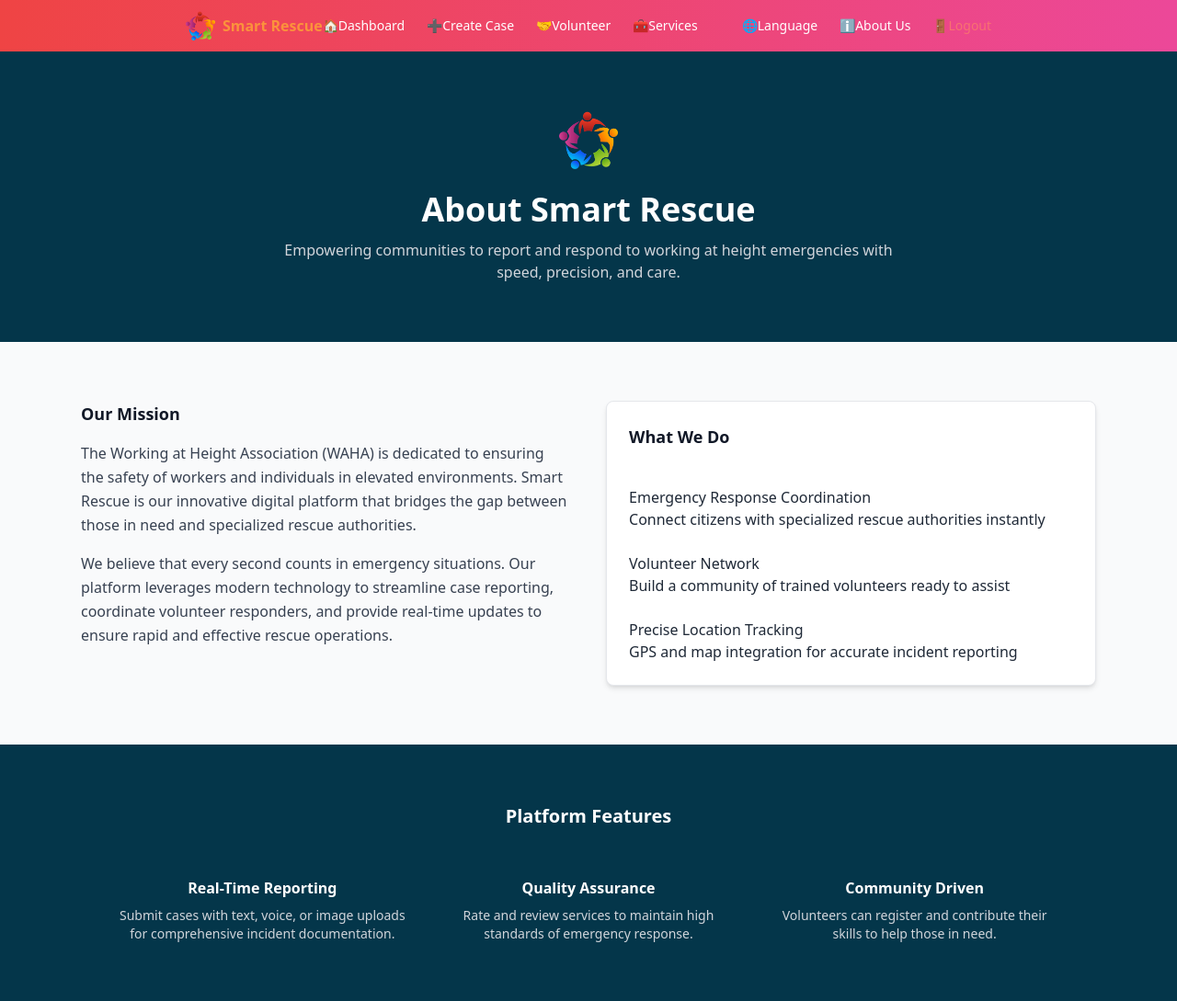
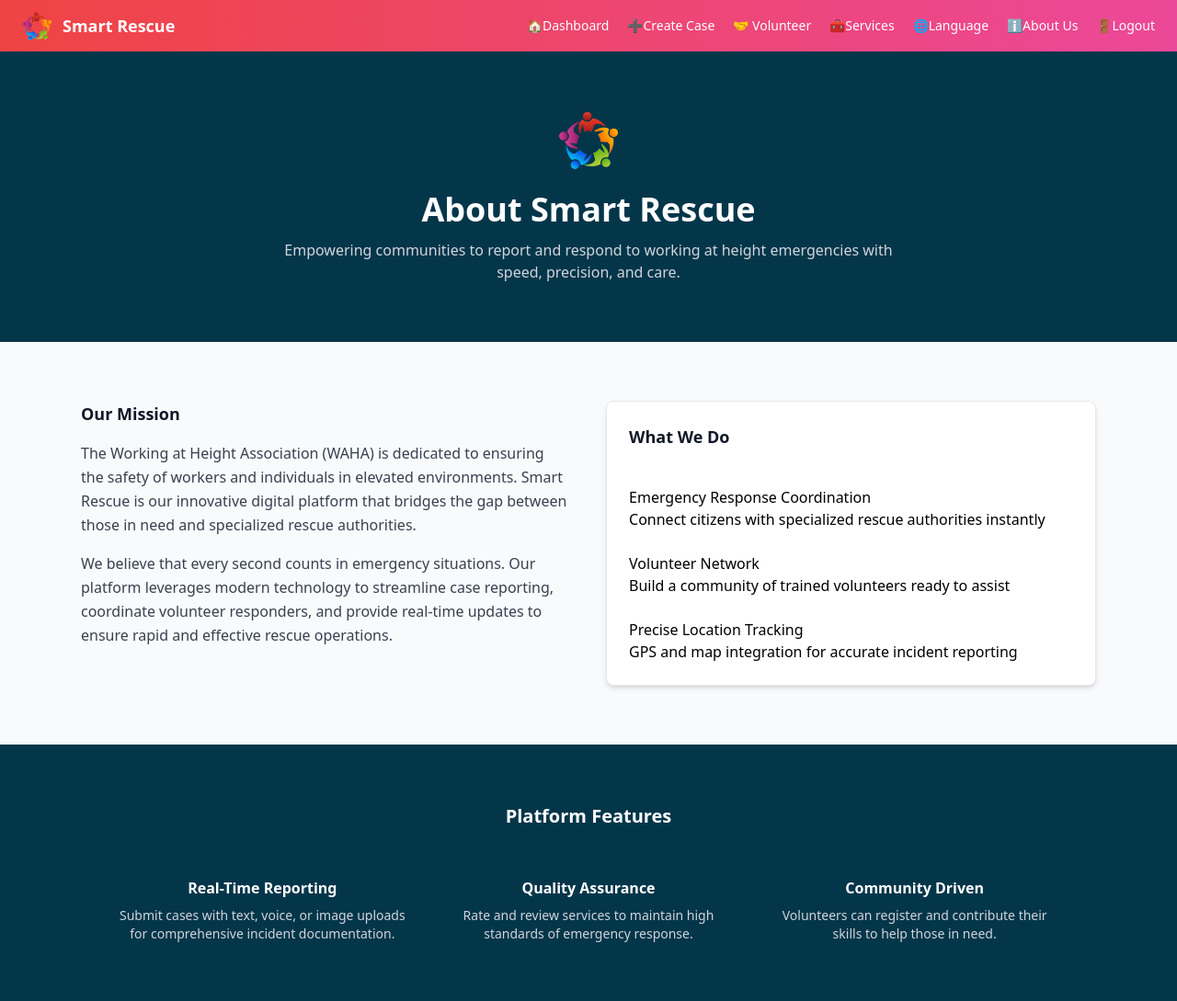
Before and after one commit to Amr-Barghothy/Smart-Rescue, a Django app: page /about in a window 1280 px wide. Shown: the top 1089 px of the page at 92% size. Run offline with Django 5.2, Linux system fonts and the light colour scheme; some libraries are stand-ins or nearby versions.

Commit message:
updated urls

```diff
--- a/smart_rescue/safeNowApp/templates/about.html
+++ b/smart_rescue/safeNowApp/templates/about.html
@@ -9,28 +9,22 @@
     <script src="https://cdn.tailwindcss.com"></script>
 </head>
 
-<body class="bg-white text-gray-800">
-
-    <nav class="between bg-gradient-to-r from-red-500 to-pink-500 p-12 text-white flex justify-between items-center px-6 py-3 shadow">
-        <div class="max-w-7xl mx-auto px-4 flex justify-between items-center">
-            <div class="flex items-center gap-2">
-                <img src="{% static 'images/Logo.png' %}" alt="Smart Rescue" class="w-8 h-8" />
-                <a href="#" class="font-semibold text-orange-400">Smart Rescue</a>
-            </div>
-            <ul class="flex gap-6 text-sm items-center">
-                <li><a href="#" class="hover:text-orange-400"> 🏠Dashboard</a></li>
-                <li><a href="#" class="hover:text-orange-400"> ➕Create Case</a></li>
-                <li><a href="#" class="hover:text-orange-400">🤝Volunteer</a></li>
-                <li><a href="#" class="hover:text-orange-400">🧰Services</a></li>
-                <li>
-                <li><a href="#" class="hover:text-orange-400">🌐Language</a></li>
-                <li><a href="{% url 'about' %}" class="hover:text-orange-400">ℹ️About Us</a></li>
-
-
-                </li>
-                <li><a href="#" class="text-red-400 hover:text-red-300">🚪Logout</a></li>
-            </ul>
+<body class="bg-[##fafbfd]">
+    <nav
+            class="between bg-gradient-to-r from-red-500 to-pink-500 p-12 text-white flex justify-between items-center px-6 py-3 shadow">
+        <div class="flex items-center space-x-3">
+            <img src="{% static 'images/Logo.png' %}" alt="WAHA Logo" class="w-8 h-8 rounded-xl">
+            <a href="#" class="font-semibold text-lg">Smart Rescue</a>
         </div>
+        <ul class="flex space-x-5 text-sm">
+            <li><a href="/dashboard" class="hover:text-orange-400">🏠Dashboard</a></li>
+            <li><a href="/create_case" class="hover:text-orange-400"> ➕Create Case</a></li>
+            <li><a href="#" class="hover:text-orange-400">🤝 Volunteer</a></li>
+            <li><a href="/services" class="hover:text-orange-400">🧰Services</a></li>
+            <li><a href="#" class="hover:text-orange-400">🌐Language</a></li>
+            <li><a href="{% url 'about' %}" class="hover:text-orange-400">ℹ️About Us</a></li>
+            <li><a href="/logoutform" class="hover:text-orange-400">🚪Logout</a></li>
+        </ul>
     </nav>
 
     <section class="bg-[#04364A] text-white text-center py-16">
@@ -67,9 +61,9 @@
                 <br>
                 <ul>
                     <li>Emergency Response Coordination <p>Connect citizens with specialized rescue authorities
-                            instantly
+                        instantly
 
-                        </p>
+                    </p>
                     </li>
                     <br>
                     <li>Volunteer Network
```
Also changed, not shown: smart_rescue/safeNowApp/templates/Dashboard.html (+7 -7 lines), smart_rescue/safeNowApp/templates/create_case.html (+11 -9 lines), smart_rescue/safeNowApp/templates/services.html (+12 -10 lines).
